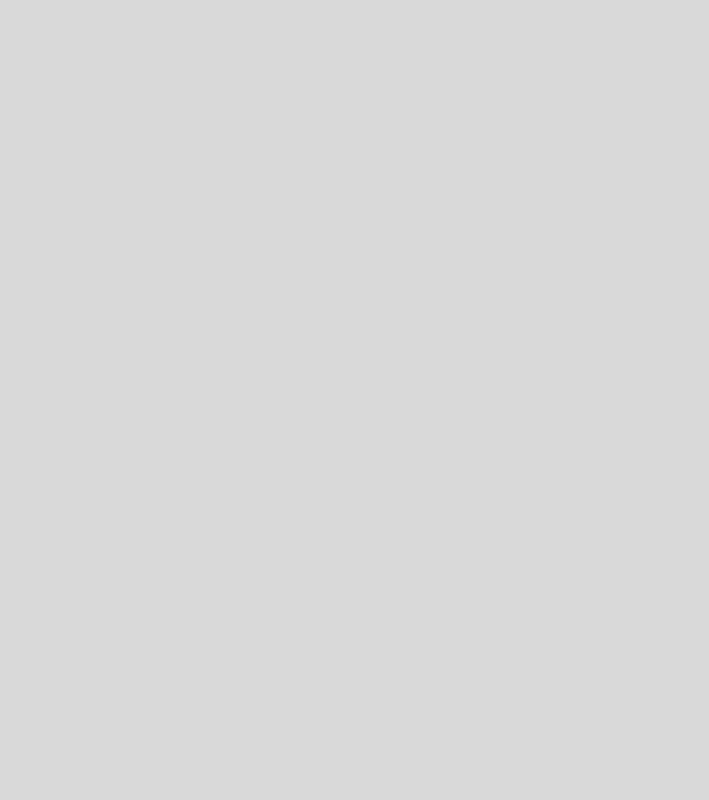
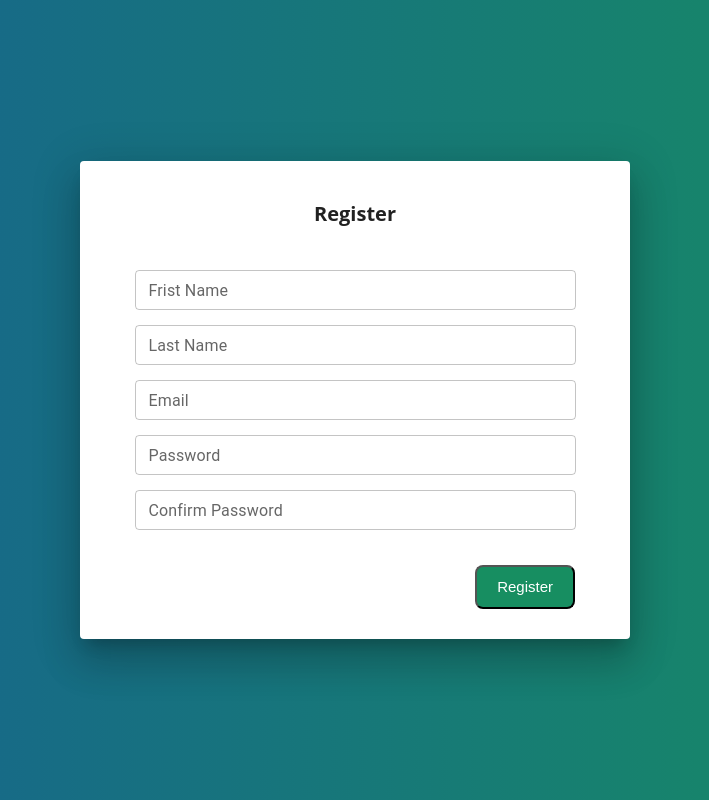
Before and after one commit to tesfayecf/wcs, a Next.js app in the folder frontend/: page /register in a window 1280 px wide. Shown: the whole page, without its empty margins (285-994 px from the left). Built offline with nearby package versions, Linux system fonts and the light colour scheme.

Commit message:
request manager base method

```diff
--- a/frontend/app/(auth)/AuthHandler.ts
+++ b/frontend/app/(auth)/AuthHandler.ts
@@ -1,7 +1,10 @@
+import { appActions } from "../app/AppReducer";
 import { store } from "../utils/store/store";
 import { authActions } from "./AuthReducer";
 import { ILoginForm } from "./AuthTypes";
+import RequestManager from '@/app/utils/api/requestManager'
 
+const requestManager = RequestManager.getInstance();
 class AuthHandler {
     private static instance: AuthHandler;
     private constructor() {
@@ -26,7 +29,7 @@ class AuthHandler {
     // Login
     public setLoginFormEmail(email: string) {
         const error = /^[\w-]+(\.[\w-]+)*@([\w-]+\.)+[a-zA-Z]{2,7}$/.test(email);
-        store.dispatch(authActions.setLoginFormEmail({ email, error }));
+        store.dispatch(authActions.setLoginFormEmail({ email, error: !error }));
     }
 
     public setLoginFormPassword(password: string) {
@@ -46,16 +49,17 @@ class AuthHandler {
 
     public setRegisterFormEmail(email: string) {
         const error = /^[\w-]+(\.[\w-]+)*@([\w-]+\.)+[a-zA-Z]{2,7}$/.test(email);
-        store.dispatch(authActions.setRegisterFormEmail({ email, error }));
+        store.dispatch(authActions.setRegisterFormEmail({ email, error: !error }));
     }
 
     public setRegisterFormPassword(password: string) {
         const error = /^(?=.*[a-z])(?=.*[A-Z])(?=.*\d)[a-zA-Z\d]{8,}$/.test(password);
-        store.dispatch(authActions.setRegisterFormPassword({ password, error }));
+        store.dispatch(authActions.setRegisterFormPassword({ password, error: !error }));
     }
 
     public setRegisterFormRePassword(rePassword: string) {
-        store.dispatch(authActions.setRegisterFormRePassword({ rePassword, error: false }));
+        const error = store.getState().auth.registerForm.password !== rePassword;
+        store.dispatch(authActions.setRegisterFormRePassword({ rePassword, error: error }));
     }
 
     // Reset
@@ -74,19 +78,26 @@ class AuthHandler {
     }
 
 
-    // public async register() {
-    //     try {
-    //         const { first_name, last_name, email, password, re_password } = useStore.getState().AuthStore.store.registerForm;
-    //         const response = await requestHandler.post<Partial<IRegisterForm>>("/api/users/", { first_name, last_name, email, password, re_password })
-    //         if (response.status === 201) {
-    //             console.log("SUCCES", response);
-    //         } else {
-    //             console.log("ERROR", response);
-    //         }
-    //     } catch (error) {
-    //         // Log error
-    //     }
-    // }
+    public async register() {
+        try {
+            const state = store.getState();
+            const firstName = state.auth.registerForm.firstName;
+            const lastName = state.auth.registerForm.lastName;
+            const email = state.auth.registerForm.email;
+            const password = state.auth.registerForm.password;
+            const rePassword = state.auth.registerForm.rePassword;
+
+            const response = await requestManager.request("auth", "register", [{ firstName, lastName, email, password, rePassword }])
+
+            if (response.status === 201) {
+                console.log("SUCCES", response);
+            } else {
+                console.log("ERROR", response);
+            }
+        } catch (error) {
+            // Log error
+        }
+    }
 
     public async login() {
         try {
@@ -94,9 +105,13 @@ class AuthHandler {
             const email = state.auth.loginForm.email;
             const password = state.auth.loginForm.password;
 
-            // const response = await requestHandler.post<Partial<ILoginForm>>("/api/jwt/create/", { email, password })
-
-            // manage response
+            const response = await requestManager.request("auth", "login", [email, password], false)
+            console.log(response)
+            if (response.status === 201) {
+                store.dispatch(appActions.setAuth())
+            } else {
+                // new Error();
+            }
 
         } catch (error) {
             console.log(error)
--- a/frontend/app/(auth)/AuthReducer.ts
+++ b/frontend/app/(auth)/AuthReducer.ts
@@ -11,16 +11,16 @@ const initialState: IAuthStore = {
         passwordError: false,
     },
     registerForm: {
-        first_name: '',
-        first_nameError: false,
-        last_name: '',
+        firstName: '',
+        firstNameError: false,
+        lastName: '',
         last_nameError: false,
         email: '',
         emailError: false,
         password: '',
         passwordError: false,
-        re_password: '',
-        re_passwordError: false,
+        rePassword: '',
+        rePasswordError: false,
     },
     resetPasswordForm: {
         old_password: '',
@@ -50,12 +50,12 @@ const authSlice = createSlice({
         },
 
         setRegisterFormFirstName: (state, action: PayloadAction<{ firstName: string, error: boolean }>) => {
-            state.registerForm.first_name = action.payload.firstName;
-            state.registerForm.first_nameError = action.payload.error;
+            state.registerForm.firstName = action.payload.firstName;
+            state.registerForm.firstNameError = action.payload.error;
         },
 
         setRegisterFormLastName: (state, action: PayloadAction<{ lastName: string, error: boolean }>) => {
-            state.registerForm.last_name = action.payload.lastName;
+            state.registerForm.lastName = action.payload.lastName;
             state.registerForm.last_nameError = action.payload.error;
         },
 
@@ -70,8 +70,8 @@ const authSlice = createSlice({
         },
 
         setRegisterFormRePassword: (state, action: PayloadAction<{ rePassword: string, error: boolean }>) => {
-            state.registerForm.re_password = action.payload.rePassword;
-            state.registerForm.re_passwordError = action.payload.error;
+            state.registerForm.rePassword = action.payload.rePassword;
+            state.registerForm.rePasswordError = action.payload.error;
         },
 
         setResetPasswordFormOldPassword: (state, action: PayloadAction<{ oldPassword: string, error: boolean }>) => {
--- a/frontend/app/(auth)/register/page.tsx
+++ b/frontend/app/(auth)/register/page.tsx
@@ -3,116 +3,110 @@ import React from "react";
 import styles from "./styles/Register.module.scss"
 import PopUpFormTemplate from "@/app/components/popUp/PopUpFormTemplate";
 import AuthHandler from "../AuthHandler";
+import { connect } from "react-redux";
+import { IRootState } from "@/app/utils/store/store";
 
 const authHandler = AuthHandler.getInstance()
 
-interface IRegisterProps { }
+interface IRegisterProps extends ReturnType<typeof mapStateToProps> { }
 
 const Register: React.FunctionComponent<IRegisterProps> = (props: IRegisterProps) => {
 
-    // const registerForm = useStore().AuthStore.store.registerForm;
+    const onFirstNameChange = (event: React.ChangeEvent<HTMLInputElement>) => {
+        authHandler.setRegisterFormFirstName(event.target.value);
+    }
 
-    // const onFirstNameChange = (event: React.ChangeEvent<HTMLInputElement>) => {
-    //     authHandler.setRegisterFormFirstName(event.target.value);
-    // }
+    const onLastNameChange = (event: React.ChangeEvent<HTMLInputElement>) => {
+        authHandler.setRegisterFormLastName(event.target.value);
+    }
 
-    // const onLastNameChange = (event: React.ChangeEvent<HTMLInputElement>) => {
-    //     authHandler.setRegisterFormLastName(event.target.value);
-    // }
+    const onEmailChange = (event: React.ChangeEvent<HTMLInputElement>) => {
+        authHandler.setRegisterFormEmail(event.target.value);
+    }
 
-    // const onEmailChange = (event: React.ChangeEvent<HTMLInputElement>) => {
-    //     authHandler.setRegisterFormEmail(event.target.value);
-    // }
+    const onPasswordChange = (event: React.ChangeEvent<HTMLInputElement>) => {
+        authHandler.setRegisterFormPassword(event.target.value);
+    }
 
-    // const onPasswordChange = (event: React.ChangeEvent<HTMLInputElement>) => {
-    //     authHandler.setRegisterFormPassword(event.target.value);
-    // }
+    const onRePasswordChange = (event: React.ChangeEvent<HTMLInputElement>) => {
+        authHandler.setRegisterFormRePassword(event.target.value);
+    }
 
-    // const onRePasswordChange = (event: React.ChangeEvent<HTMLInputElement>) => {
-    //     authHandler.setRegisterFormRePassword(event.target.value);
-    // }
+    const onRegister = React.useCallback(() => {
+        authHandler.register();
+    }, [])
 
-    // const onRegister = React.useCallback(() => {
-    //     authHandler.verify("");
-    //     // authHandler.setRegisterForm({
-    //     //     first_name: "",
-    //     //     first_nameError: false,
-    //     //     last_name: "",
-    //     //     last_nameError: false,
-    //     //     email: "",
-    //     //     emailError: false,
-    //     //     password: "",
-    //     //     passwordError: false,
-    //     //     re_password: "",
-    //     //     re_passwordError: false,
-    //     // })
-    // }, [])
+    return (
+        <div className={styles.register}>
+            <div className={styles.form}>
+                <PopUpFormTemplate
+                    title="Register"
+                    open={true}
+                    onSubmit={onRegister}
+                    submitButtonText="Register"
+                    hideCancelButton={true}
+                    hideBackDrop={true}
+                    fields={[
+                        {
+                            name: "Frist Name",
+                            type: "textInput",
+                            placeholder: "Frist Name",
+                            value: props.registerForm.firstName,
+                            onChange: onFirstNameChange,
+                            error: props.registerForm.firstNameError,
+                            errorMessage: "Invalid name",
 
-    // return (
-    //     <div className={styles.register}>
-    //         <div className={styles.form}>
-    //             <PopUpFormTemplate
-    //                 title="Register"
-    //                 open={true}
-    //                 onSubmit={onRegister}
-    //                 submitButtonText="Register"
-    //                 hideCancelButton={true}
-    //                 hideBackDrop={true}
-    //                 fields={[
-    //                     {
-    //                         name: "Frist Name",
-    //                         type: "textInput",
-    //                         placeholder: "Frist Name",
-    //                         value: registerForm.first_name,
-    //                         onChange: onFirstNameChange,
-    //                         error: registerForm.first_nameError,
-    //                         errorMessage: "Invalid name",
-
-    //                     },
-    //                     {
-    //                         name: "Last Name",
-    //                         type: "textInput",
-    //                         placeholder: "Last Name",
-    //                         value: registerForm.last_name,
-    //                         onChange: onLastNameChange,
-    //                         error: registerForm.last_nameError,
-    //                         errorMessage: "Invalid name"
-    //                     },
-    //                     {
-    //                         name: "Email",
-    //                         type: "textInput",
-    //                         placeholder: "Email",
-    //                         value: registerForm.email,
-    //                         onChange: onEmailChange,
-    //                         error: registerForm.emailError,
-    //                         errorMessage: "Invalid email"
-    //                     },
-    //                     {
-    //                         name: "Password",
-    //                         type: "textInput",
-    //                         placeholder: "Password",
-    //                         value: registerForm.password,
-    //                         onChange: onPasswordChange,
-    //                         error: registerForm.passwordError,
-    //                         errorMessage: "Invalid password",
-    //                         password: true
-    //                     },
-    //                     {
-    //                         name: "Confirm Password",
-    //                         type: "textInput",
-    //                         placeholder: "Password",
-    //                         value: registerForm.re_password,
-    //                         onChange: onRePasswordChange,
-    //                         error: registerForm.re_passwordError,
-    //                         errorMessage: "Invalid password",
-    //                         password: true
-    //                     }
-    //                 ]}
-    //             />
-    //         </div>
-    //     </div>
-    // )
+                        },
+                        {
+                            name: "Last Name",
+                            type: "textInput",
+                            placeholder: "Last Name",
+                            value: props.registerForm.lastName,
+                            onChange: onLastNameChange,
+                            error: props.registerForm.lastNameError,
+                            errorMessage: "Invalid name"
+                        },
+                        {
+                            name: "Email",
+                            type: "textInput",
+                            placeholder: "Email",
+                            value: props.registerForm.email,
+                            onChange: onEmailChange,
+                            error: props.registerForm.emailError,
+                            errorMessage: "Invalid email"
+                        },
+                        {
+                            name: "Password",
+                            type: "textInput",
+                            placeholder: "Password",
+                            value: props.registerForm.password,
+                            onChange: onPasswordChange,
+                            error: props.registerForm.passwordError,
+                            errorMessage: "Invalid password",
+                            password: true
+                        },
+                        {
+                            name: "Confirm Password",
+                            type: "textInput",
+                            placeholder: "Password",
+                            value: props.registerForm.rePassword,
+                            onChange: onRePasswordChange,
+                            error: props.registerForm.rePasswordError,
+                            errorMessage: "Invalid password",
+                            password: true
+                        }
+                    ]}
+                />
+            </div>
+        </div>
+    )
     return null
 }
 
-export default Register;
+export default connect(mapStateToProps)(Register)
+
+function mapStateToProps(state: IRootState) {
+    return {
+        registerForm: state.auth.registerForm
+    }
+}
--- a/frontend/app/layout.tsx
+++ b/frontend/app/layout.tsx
@@ -1,7 +1,6 @@
 'use client'
 import '@/styles/globals.scss'
 import React from 'react'
-
 
 import AppHandler from '@/app/app/AppHandler'
 import AuthHandler from '@/app/(auth)/AuthHandler'
--- /dev/null
+++ b/frontend/app/utils/api/apiInterface.ts
@@ -0,0 +1,63 @@
+import { IRegisterForm } from "@/app/(auth)/AuthTypes";
+
+export interface APIResponse<T> {
+    data?: T;
+    error?: any;
+    request?: any;
+    status?: number;
+    statusText?: string;
+    headers?: any;
+    config?: any;
+    isSuccess?: boolean;
+    isFailure?: boolean;
+}
+
+
+
+export const APIInterface = {
+    app: {
+
+    },
+    auth: {
+        register: {
+            args: (args: Partial<IRegisterForm>): APIResponse<string> => { return {} as APIResponse<string> },
+            endpoint: "users/",
+            method: "POST",
+            argsKeys: ["first_name", "last_name", "email", "password", "re_password"],
+        },
+        login: {
+            args: (email: string, password: string): APIResponse<string> => { return {} as APIResponse<string> },
+            endpoint: "api/jwt/create/",
+            method: "POST",
+            argsKeys: ["email", "password"],
+        },
+        logout: {
+            args: (): APIResponse<void> => { return {} as APIResponse<void> },
+            endpoint: "api/jwt/delete/",
+            method: "POST",
+            argsKeys: []
+        },
+        verify: {
+            args: (token: string): APIResponse<void> => { return {} as APIResponse<void> },
+            endpoint: "api/jwt/verify/",
+            method: "POST",
+            argsKeys: ["token"],
+        }
+    },
+} as const;
+
+/**
+ * register: builder.mutation({
+//             query: ({
+//                 first_name,
+//                 last_name,
+//                 email,
+//                 password,
+//                 re_password,
+//             }) => ({
+//                 url: '/users/',
+//                 method: 'POST',
+//                 body: { first_name, last_name, email, password, re_password },
+//             }),
+//         }),
+ */
--- a/frontend/app/utils/api/requestManager.ts
+++ b/frontend/app/utils/api/requestManager.ts
@@ -1,114 +1,87 @@
-import axios, { AxiosResponse, Method } from 'axios';
+import { APIInterface, APIResponse } from "./apiInterface";
+import axios, { AxiosError, AxiosResponse } from 'axios';
 
-
-// async function makeApiRequest(
-//     endpoint: string,
-//     method: any,
-//     params: any,
-// ): Promise<ApiResponse> {
-//     const token = 'your-jwt-token'; // Replace with your JWT token
-
-//     try {
-//         const response: AxiosResponse<ApiResponse> = await axios({
-//             method,
-//             url: `https://your-api-url.com/${endpoint}`,
-//             data: params,
-//             headers: {
-//                 Authorization: `Bearer ${token}`,
-//             },
-//         });
-
-//         // Return the response data
-//         return response.data;
-//     } catch (error) {
-//         // Handle error here or throw it further for the caller to handle
-//         throw error;
-//     }
-// }
-
-// async function get<T extends keyof typeof IAppEvents, S extends keyof typeof IAppEvents[T]["methods"]>(appEventGroup: T, appEvent: S,
-//     ...args: Parameters<typeof IAppEvents[T]["methods"][S]>): Promise<ReturnType<typeof IAppEvents[T]["methods"][S]>> {
-//     const method = "GET";
-//     // const endpoint = IAppEvents[appEventGroup]["endpoints"]["get"][appEvent]
-//     //
-//     // const endpoint = IAppEvents[appEventGroup].endpoints.get[appEvent as keyof typeof IAppEvents[T]['endpoints']['get']];
-//     // return request(endpoint, "GET", appEventGroup, appEvent, ...args);
-// }
-const IApiEnpoints: Record<string, string> = {
-    login: "/api/jwt/create/"
+class RequestManager {
+    private static instance: RequestManager;
+    private BASE_URL = '127.0.0.1:8000';
+    private constructor() {
+        console.log("Auth handler constructor");
     }
 
+    public static getInstance(): RequestManager {
+        if (!RequestManager.instance) {
+            RequestManager.instance = new RequestManager();
+        }
 
-type IAppEventGroup = keyof typeof IAppEvents;
-type IAppEventMethod<T extends IAppEventGroup> = keyof typeof IAppEvents[T]["methods"];
-type IAppEventEndpoint<T extends IAppEventGroup, M extends keyof typeof IAppEvents[T]["endpoints"]> = keyof typeof IAppEvents[T]["endpoints"][M];
+        console.log("Auth handler getInstance()");
+        return RequestManager.instance;
+    }
 
-export function request<
-    T extends IAppEventGroup,
-    S extends IAppEventMethod<T>,
-    M extends "GET" | "POST"
+    public async request<
+        T extends keyof typeof APIInterface,
+        S extends keyof typeof APIInterface[T],
     >(
-    method: M,
         appEventGroup: T,
         appEvent: S,
-    ...args: Parameters<typeof IAppEvents[T]["methods"][S]>
-    // ): Promise<ReturnType<typeof IAppEvents[T]["methods"][S]>> {
-): ReturnType<any> {
+        // @ts-expect-error
+        args: Parameters<typeof APIInterface[T][S]["args"]>,
+        isAuth: boolean = true,
+        // @ts-expect-error
+    ): Promise<ReturnType<typeof APIInterface[T][S]["args"]>> {
         const token = 'your-jwt-token'; // Replace with your JWT token
-    const endpoint = getApiEnpoint(appEvent as string)
-    console.log(endpoint)
-    // Extract the endpoint string based on appEventGroup, appEvent, and method
+        // @ts-expect-error
+        const { endpoint, method, argsKeys } = APIInterface[appEventGroup][appEvent as string];
+        const obj = Object.fromEntries(args.map((key, index) => [argsKeys[index], key]));
+        try {
+            const response: AxiosResponse = await axios({
+                method,
+                url: `http://${this.BASE_URL}/${endpoint}`,
+                data: obj,
+                headers: {
+                    Authorization: isAuth ? `Bearer ${token}` : null,
+                },
+            });
+            // @ts-expect-error
+            return await this.mapAxiosResponse(response) as Promise<ReturnType<typeof APIInterface[T][S]["args"]>>;
+        } catch (error) {
+            // @ts-expect-error
+            return await this.mapAxiosError(error) as Promise<ReturnType<typeof APIInterface[T][S]["args"]>>;
+        }
     }
 
-function getApiEnpoint(key: string) {
-    return IApiEnpoints[key];
+    private async mapAxiosResponse<T>(response: AxiosResponse<T>): Promise<APIResponse<T>> {
+        const apiResponse: APIResponse<T> = {
+            data: response.data,
+            request: response.request,
+            status: response.status,
+            statusText: response.statusText,
+            headers: response.headers,
+            config: response.config,
+            isSuccess: response.status >= 200 && response.status < 300,
+            isFailure: response.status >= 400,
+        };
+
+        return apiResponse;
     }
 
+    private async mapAxiosError<T>(error: AxiosError<T>): Promise<APIResponse<T>> {
+        const apiResponse: APIResponse<T> = {
+            error: error.response?.data ?? error.message,
+            request: error.request,
+            status: error.response?.status,
+            statusText: error.response?.statusText,
+            headers: error.response?.headers,
+            config: error.config,
+            isSuccess: false,
+            isFailure: true,
+        };
 
-interface IEndPoint {
-    get: Record<string, string>;
-    post: Record<string, string>;
+        return apiResponse;
+    }
 }
 
-interface IAppeventType {
-    methods: Record<string, (...args: any[]) => any>;
-    endpoints: IEndPoint;
-}
+export default RequestManager;
 
-type appEv = Record<string, IAppeventType>;
-
-const IAppEvents: appEv = {
-    app: {
-        methods: {
-            dummy: () => "dummy",
-        },
-        endpoints: {
-            get: {
-                dummy: "/api/dummy/",
-            },
-            post: {},
-        },
-    },
-    auth: {
-        methods: {
-            "login": (user: string, password: string): void => { },
-        },
-        endpoints: {
-            get: {
-                login: "/api/jwt/create/",
-            },
-            post: {},
-        },
-    },
-    dashboard: {
-        methods: {
-            dummy: () => "dummy",
-        },
-        endpoints: {
-            get: {
-                dummy: "/api/dummy/",
-            },
-            post: {},
-        },
-    },
+type TupleToObject<T extends any[]> = {
+    [K in keyof T]: T[K]
 };
--- a/frontend/package.json
+++ b/frontend/package.json
@@ -7,7 +7,11 @@
     "dev - turbo": "next dev --turbo",
     "build": "next build",
     "start": "next start",
-    "lint": "next lint"
+    "lint": "next lint",
+
+    "dev:ts": "yarn dev & yarn ts:watch",
+    "ts": "tsc --noEmit --incremental",
+    "ts:watch": "npm ts --watch"
   },
   "dependencies": {
     "@emotion/react": "^11.11.1",
```
Also changed, not shown: frontend/app/(auth)/AuthTypes.ts (+6 -6 lines), frontend/app/(auth)/login/page.tsx (+56 -47 lines). Lines whose indentation alone changed are shown as unchanged.
